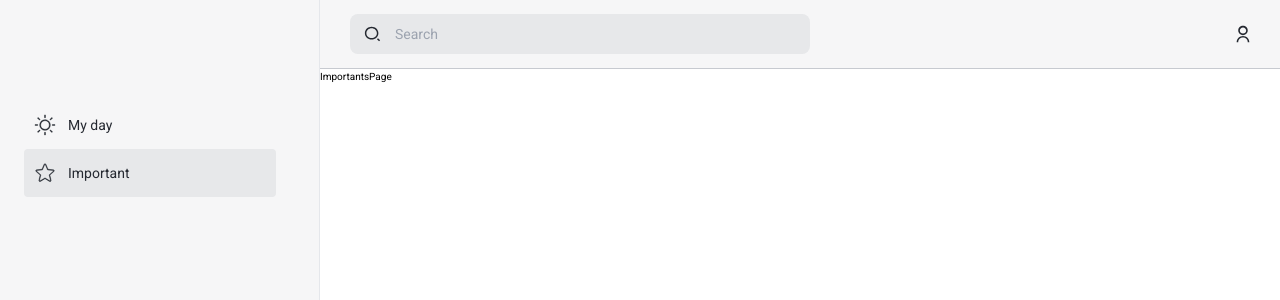
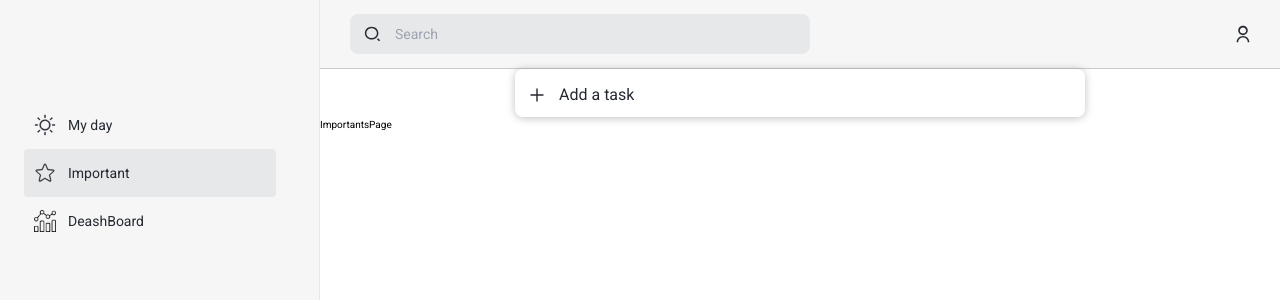
Before and after one commit to marriamdd/Todo_List, a React (Vite) app: page /Important in a window 1280 px wide. Shown: the top 300 px of the page. Built offline with nearby package versions, Linux system fonts and the light colour scheme.

Commit message:
fiat:add deashboard page

```diff
--- a/src/App.jsx
+++ b/src/App.jsx
@@ -5,6 +5,7 @@ import MyDayPage from "./pages/MyDayPage";
 import ImportantPage from "./pages/ImportantsPage";
 import SingInPage from "./pages/SingInPage";
 import Layout from "./layouts/Layout";
+import DeashBoardPage from "./pages/DeashBoardPage";
 function App() {
   return (
     <>
@@ -14,6 +15,7 @@ function App() {
           <Route path="/" element={<Layout />}>
             <Route path="/MyDay" element={<MyDayPage />} />
             <Route path="/Important" element={<ImportantPage />} />
+            <Route path="/DeashBoard" element={<DeashBoardPage />} />
           </Route>
         </Routes>
       </Router>
--- a/src/components/SideBar.jsx
+++ b/src/components/SideBar.jsx
@@ -9,8 +9,11 @@ export default function SideBar() {
   useEffect(() => {
     if (location.pathname === "/MyDay") {
       setCurrentEndPoint("MyDay");
-    } else if (location.pathname === "/Important") {
+    }
+    if (location.pathname === "/Important") {
       setCurrentEndPoint("Important");
+    } else if (location.pathname === "/DeashBoard") {
+      setCurrentEndPoint("DeashBoard");
     }
   }, [location.pathname, setCurrentEndPoint]);
 
@@ -40,6 +43,22 @@ export default function SideBar() {
           </span>
         </div>
       </Link>
+      <Link to="/DeashBoard">
+        <div
+          className={`flex items-center gap-[1.2rem] rounded-[0.4rem] px-[1rem] py-[1.6rem] w-[25.2rem] h-[4.8rem] ${
+            currentEndPoint === "DeashBoard" ? "bg-[#E7E8EA]" : ""
+          }`}
+        >
+          <img
+            className="w-[22px] h-[22px]"
+            src="/assets/modal_icons/analytics_777502.png"
+            alt="DeashBoard"
+          />
+          <span className="text-textColor text-[1.4rem] font-[400]">
+            DeashBoard
+          </span>
+        </div>
+      </Link>
     </div>
   );
 }
--- /dev/null
+++ b/src/pages/DeashBoardPage.jsx
@@ -0,0 +1,3 @@
+export default function DeashBoardPage() {
+  return <div>DeashBoardPage</div>;
+}
--- a/src/pages/ImportantsPage.jsx
+++ b/src/pages/ImportantsPage.jsx
@@ -1,3 +1,9 @@
+import AddTask from "../components/AddTask";
 export default function ImportantPage() {
-  return <div>ImportantsPage</div>;
+  return (
+    <div>
+      <AddTask />
+      ImportantsPage
+    </div>
+  );
 }
```
Also changed, not shown: public/assets/modal_icons/analytics_777502.png (added), public/assets/modal_icons/statistics_2920323.png (added).
